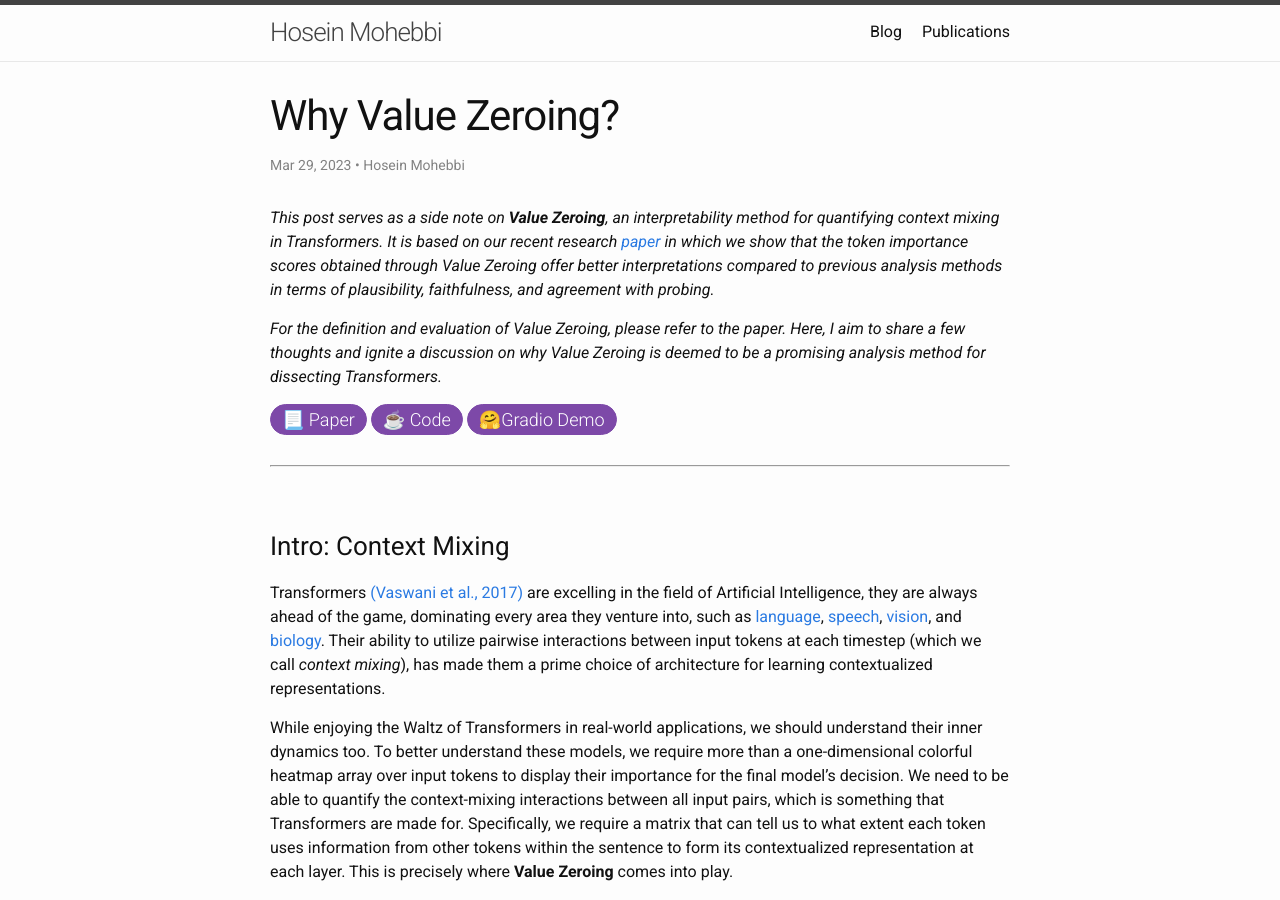
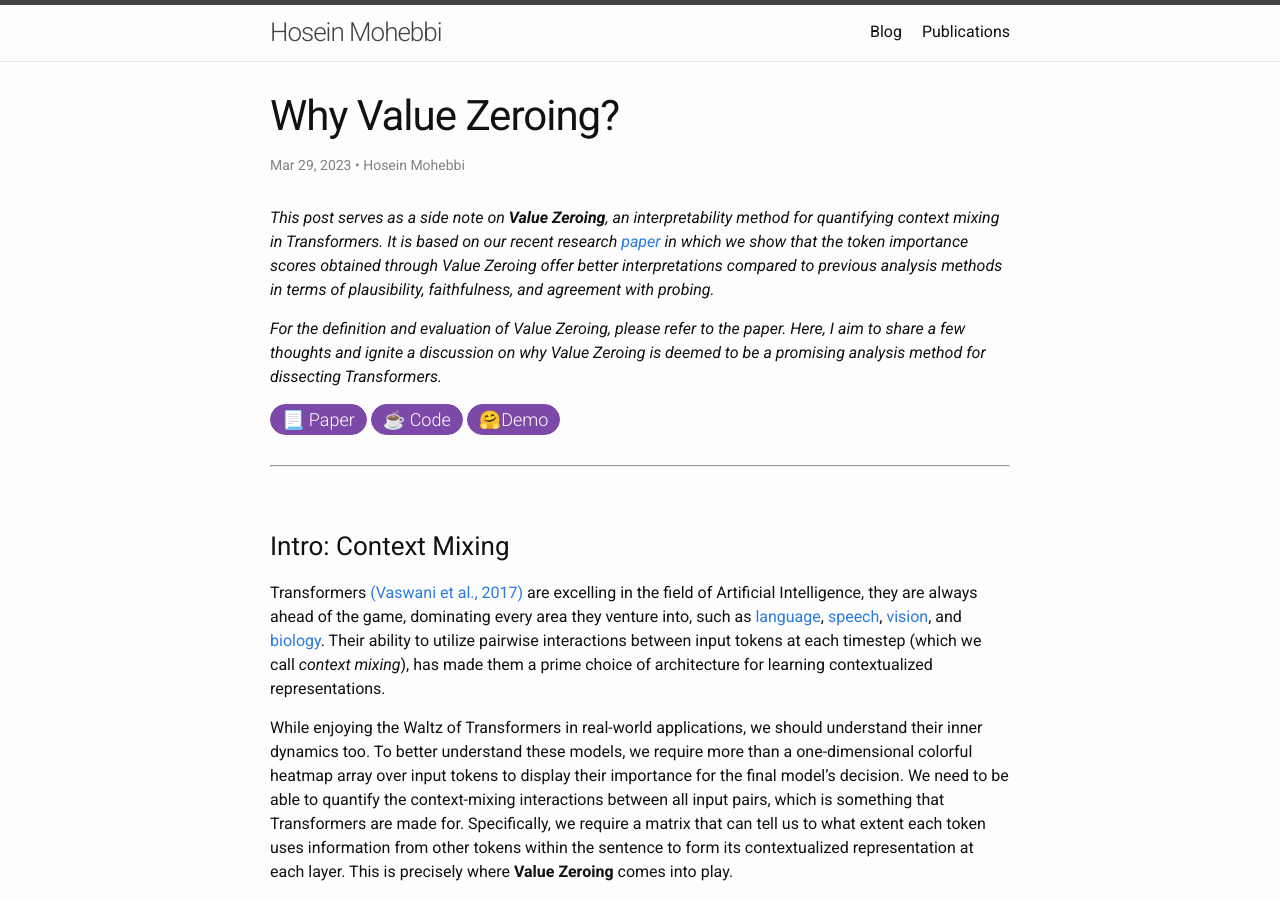
Before and after one commit to hmohebbi/hmohebbi.github.io, a Jekyll site: the page built from _posts/2023-03-29-value-zeroing.md, in a window 1280 px wide and 900 px high. Built offline with Jekyll 4.4.1, drawn with Linux system fonts in a browser that asks for light colours; comment, search, counter and statistics services are not loaded.

Commit message:
Update 2023-03-29-value-zeroing.md

```diff
--- a/_posts/2023-03-29-value-zeroing.md
+++ b/_posts/2023-03-29-value-zeroing.md
@@ -16,7 +16,7 @@ It is based on our recent research [paper](https://arxiv.org/abs/2301.12971) in
 
 <a class="my-button" href="https://arxiv.org/pdf/2301.12971.pdf">📃 Paper</a>
 <a class="my-button" href="https://github.com/hmohebbi/ValueZeroing">☕ Code</a>
-<a class="my-button" href="https://huggingface.co/spaces/amsterdamNLP/value-zeroing">🤗Gradio Demo</a>
+<a class="my-button" href="https://huggingface.co/spaces/amsterdamNLP/value-zeroing">🤗Demo</a>
 
 ---
 
```
